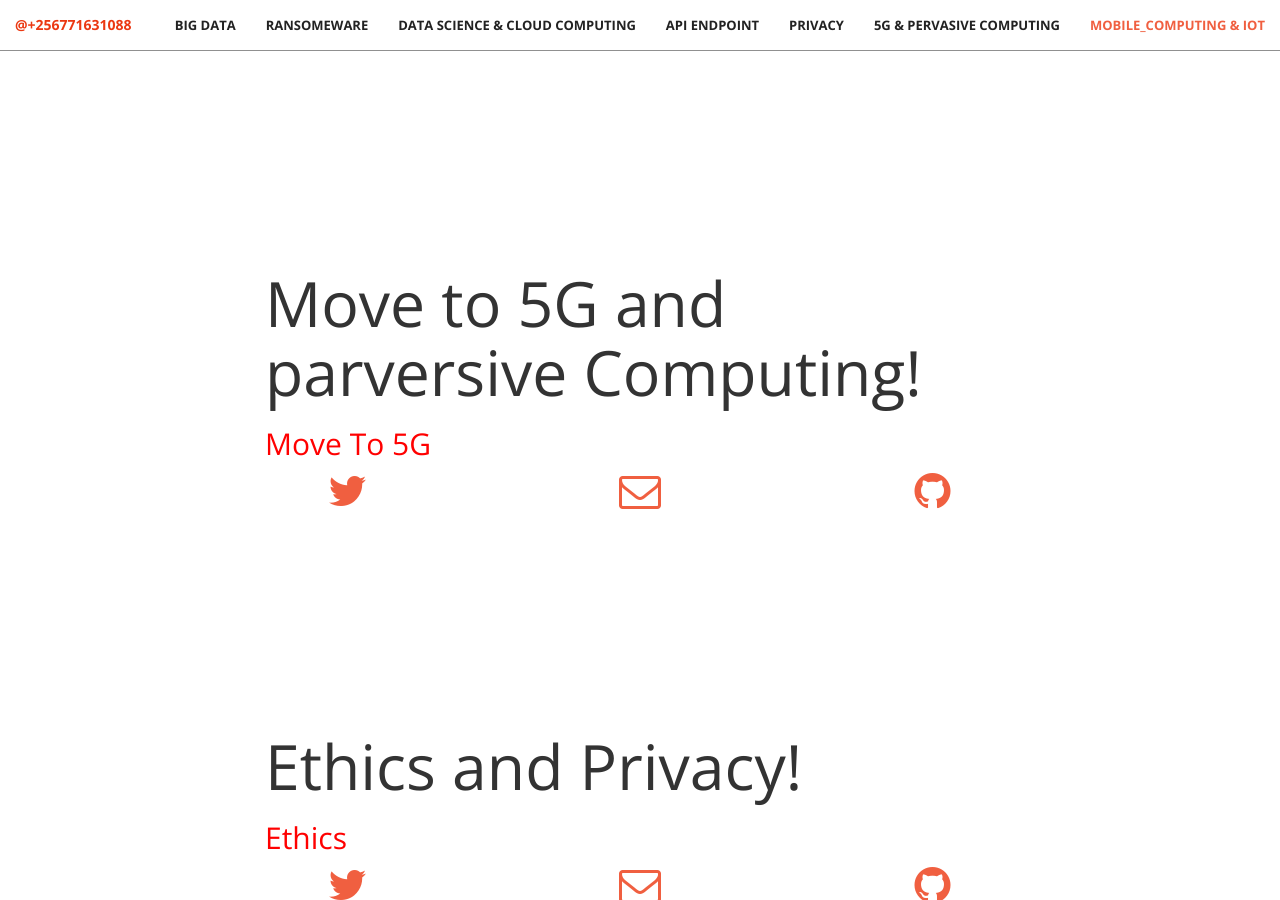
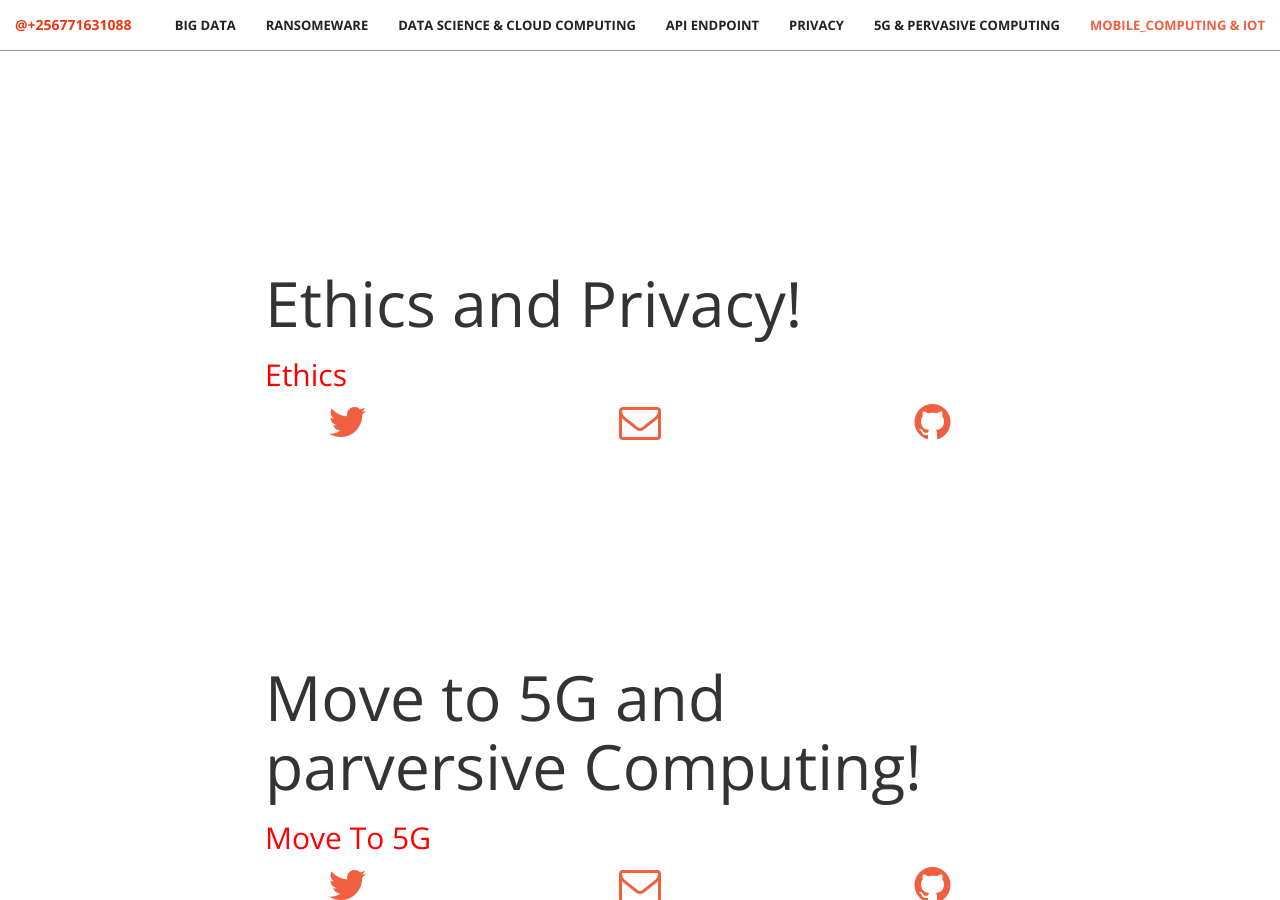
Before and after one commit to deromatic/deromatic.github.io, a Jekyll site: the page built from index.html, in a window 1280 px wide and 900 px high, scrolled down 5890 px. Built offline with Jekyll 4.4.1, drawn with Linux system fonts in a browser that asks for light colours.

Commit message:
Update front.html

```diff
--- a/_layouts/front.html
+++ b/_layouts/front.html
@@ -10,9 +10,9 @@
   {% include services.html %}
   {% include portfolio.html %}
   {% include mobile_computing.html %}
+  {% include privacy.html %}
   {% include 5G.html %}
-  {% include privacy.html %}
-  {% include aside.html %}
+   {% include aside.html %}
   {% include contact.html %}
   {% include scripts.html %}
 </body>
```
